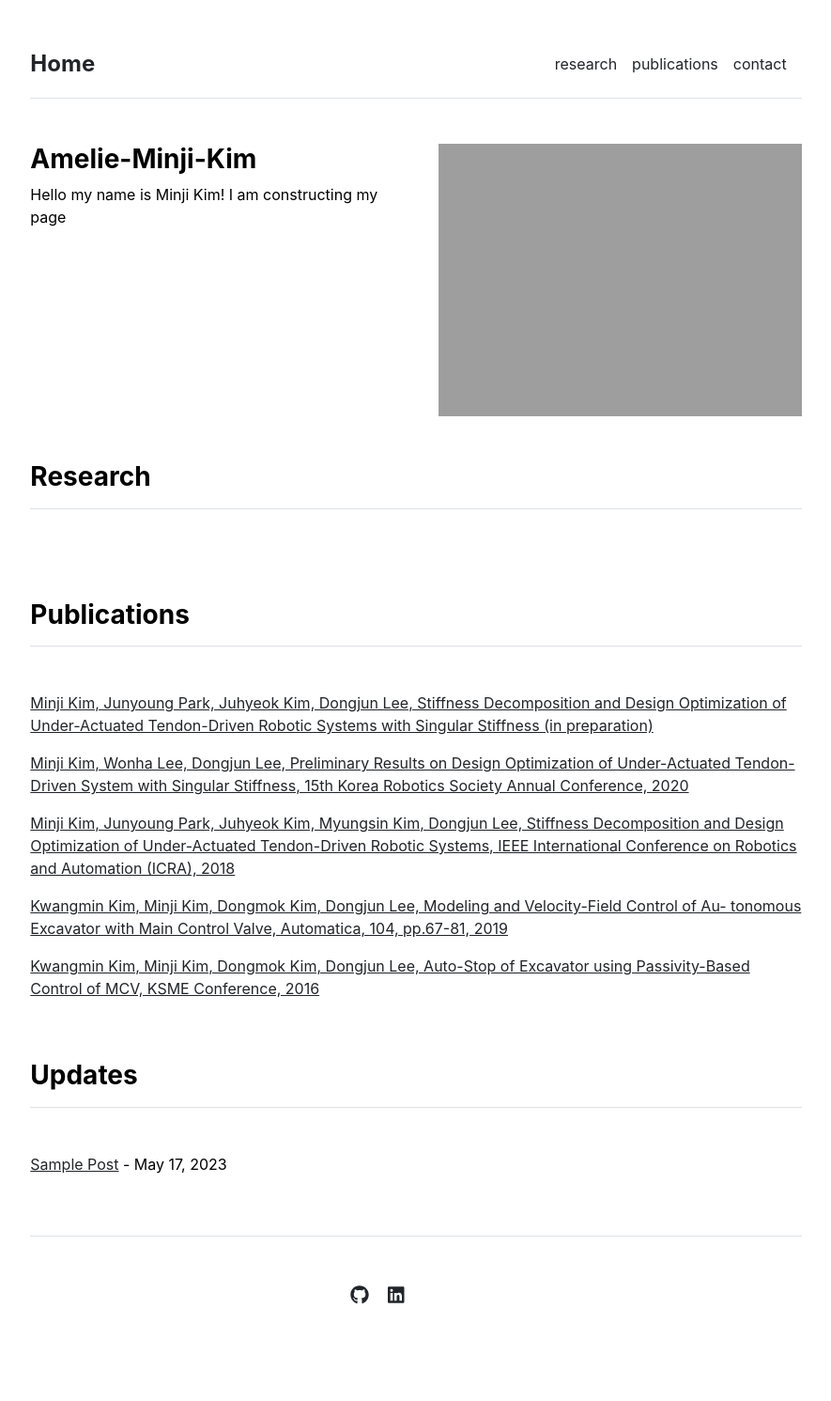
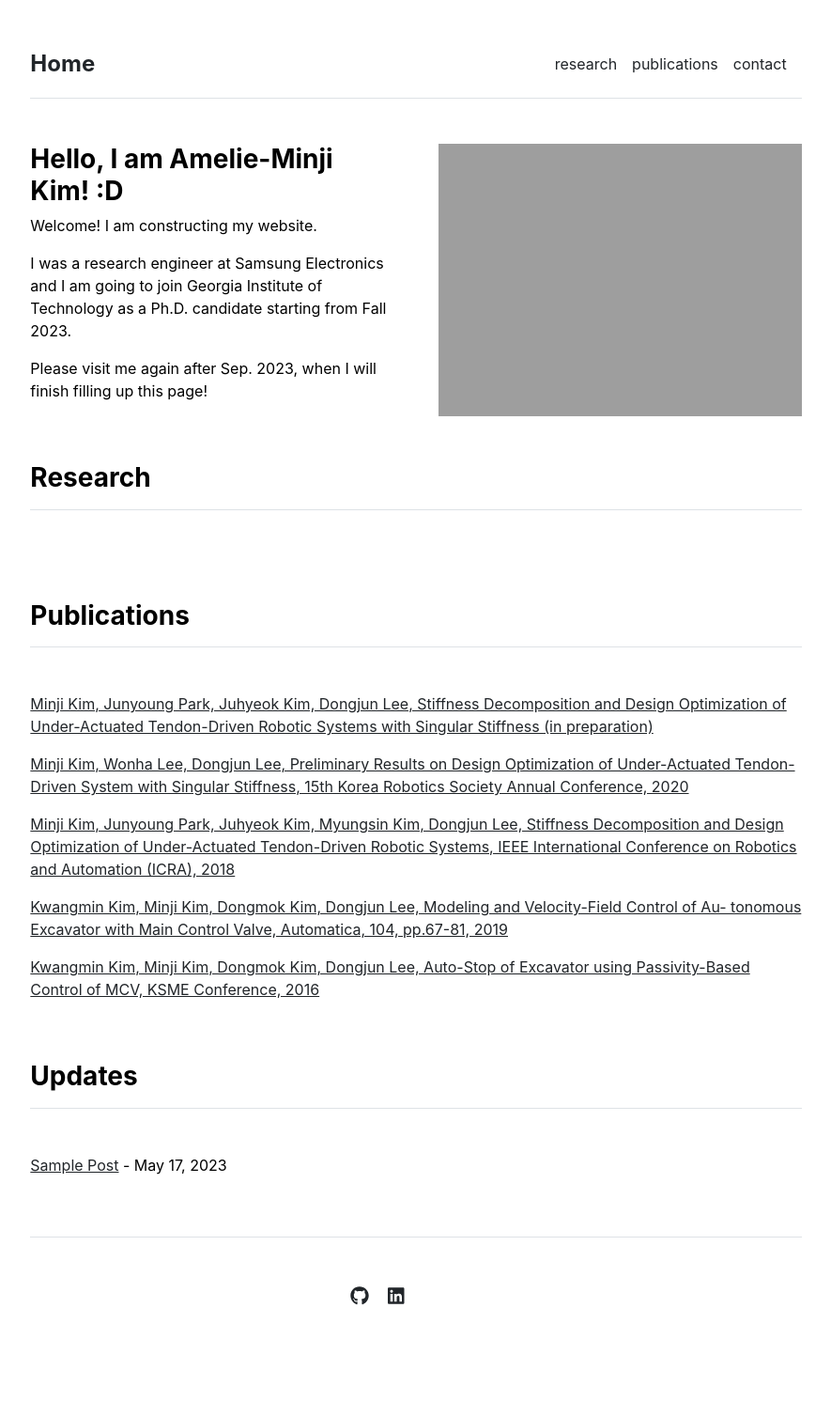
Before and after one commit to Amelie-Minji/Amelie-Minji.github.io, a Jekyll site: the page built from index.md, in a window 1280 px wide. Shown: the whole page at 94% size, without its empty margins (197-1082 px from the left). Built offline with Jekyll 4.4.1, drawn with Linux system fonts in a browser that asks for light colours.

Commit message:
welcome content

```diff
--- a/_layouts/home.html
+++ b/_layouts/home.html
@@ -4,7 +4,7 @@ layout: default
 
 <div class="row g-5 mb-5">
   <div class="col-md-6">
-    <h3 class="fw-bold">Amelie-Minji-Kim</h3>
+    <h3 class="fw-bold">Hello, I am Amelie-Minji Kim! :D</h3>
     {{ content }}
   </div>
   <div class="col-md-6">
--- a/index.md
+++ b/index.md
@@ -3,7 +3,15 @@ layout: home
 title: "Home"
 ---
 
-Hello my name is Minji Kim! I am constructing my page
+<!--I am currently a robotics engineer at Samsung Electronics and I am going to join Georgia Institute of Technology starting from Fall 2023.
+I envision a world where robots interact with people everywhere, assiting them and saving their lives.
+To that end, my research span lies broadly on robot control, optimization, and learning, especially for robotic tasks involving contacts.-->
+ Welcome! I am constructing my website.
+
+ I was a research engineer at Samsung Electronics and I am going to join Georgia Institute of Technology as a Ph.D. candidate starting from Fall 2023.
+
+ Please visit me again after Sep. 2023, when I will finish filling up this page!
+
 
 <!--This theme allows an academic person to showcase their research interests, publications, research group, curriculum vitae, any courses that they may be teaching, or anything else they may want to put out into the world.
 
```
